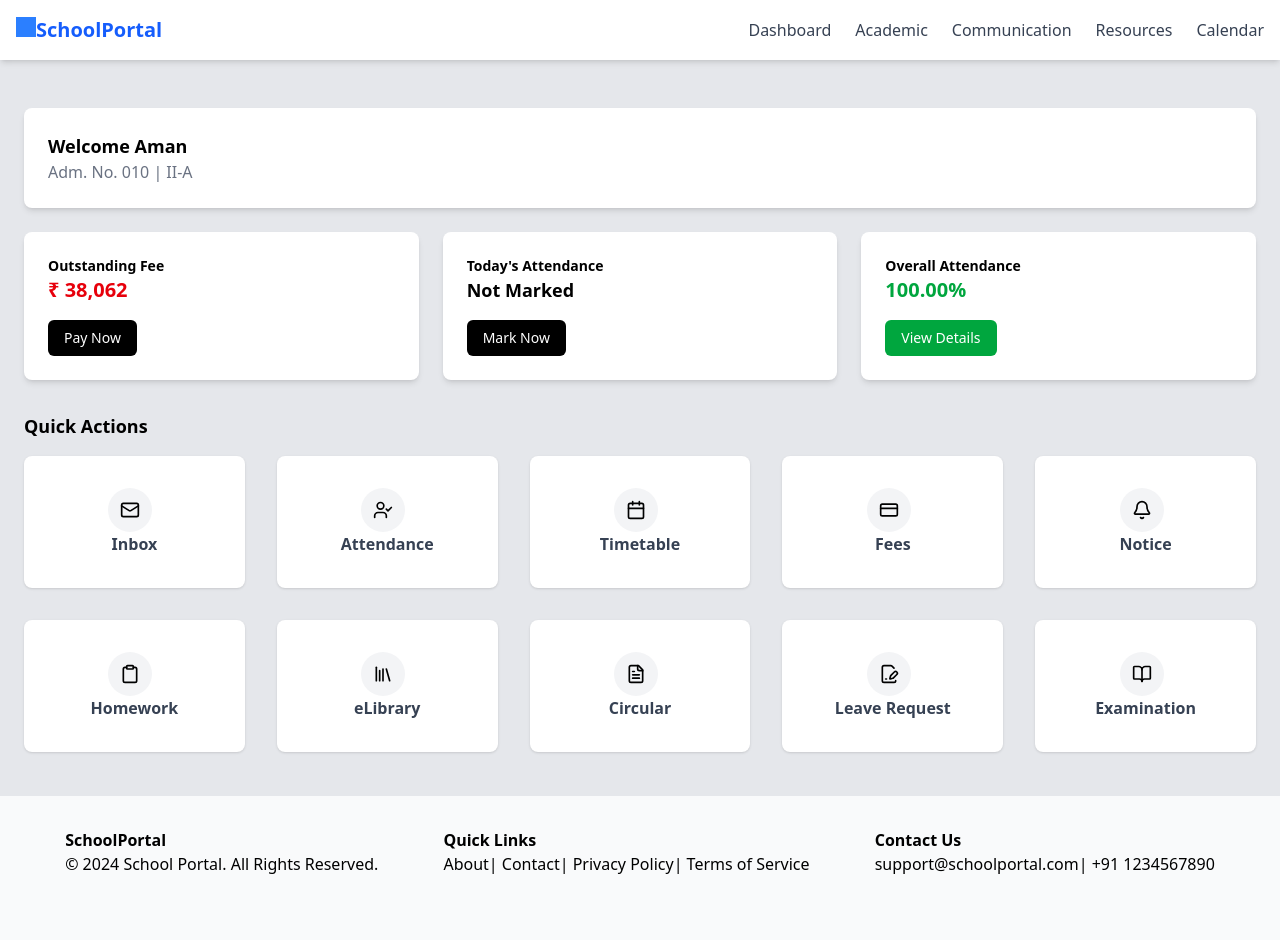
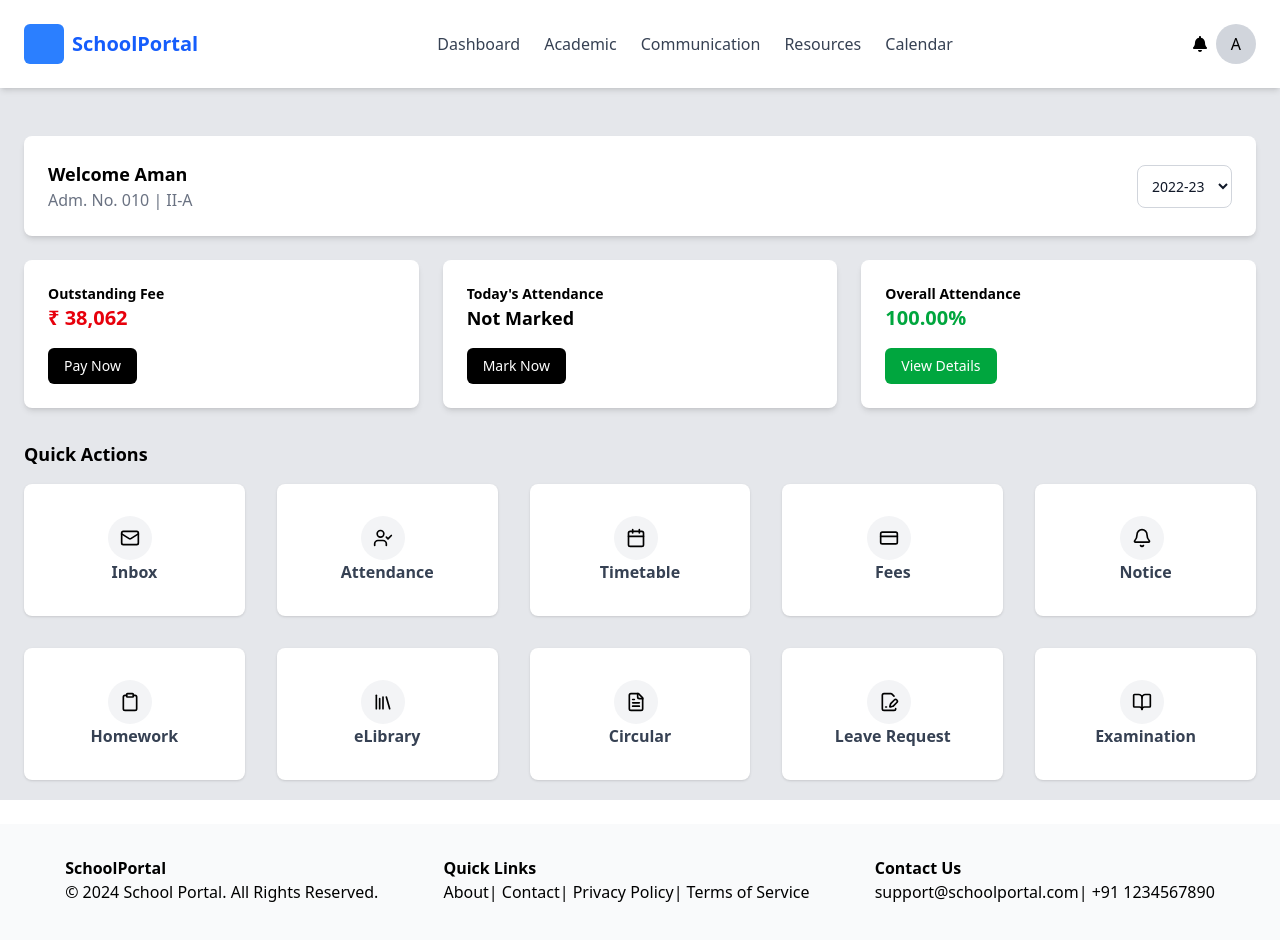
Before and after one commit to poojasihag/SchoolPortal_website, a React (Vite) app: page / in a window 1280 px wide. Shown: the top 940 px of the page. Built offline with nearby package versions, Linux system fonts and the light colour scheme.

Commit message:
ui completed

```diff
--- a/src/pages/Dashboard.tsx
+++ b/src/pages/Dashboard.tsx
@@ -1,8 +1,20 @@
 import { useState } from "react";
 import { Button } from "@/components/ui/button";
 import { Link } from "react-router-dom";
-import { Mail, Calendar, BookOpen, CreditCard, Bell, Clipboard, Library, FileText, UserCheck, FilePenLine } from "lucide-react";
+import {
+  Mail,
+  Calendar,
+  BookOpen,
+  CreditCard,
+  Bell,
+  Clipboard,
+  Library,
+  FileText,
+  UserCheck,
+  FilePenLine,
+} from "lucide-react";
 
+import { FaBell } from "react-icons/fa";
 export default function Dashboard() {
   const [attendanceMarked, setAttendanceMarked] = useState<boolean>(false);
 
@@ -21,23 +33,54 @@ export default function Dashboard() {
 
   return (
     <div className="w-full h-screen bg-gray-200 p-0 m-0">
-      <header className="flex justify-between items-center bg-white p-4 shadow-md">
-        <h1 className="text-xl font-bold text-blue-600">
-          <div className="h-5 w-5 inline-block bg-blue-500"></div>SchoolPortal
-        </h1>
-        <nav className="space-x-6">
-          <Link to="/" className="text-gray-700 hover:text-blue-500">Dashboard</Link>
-          <Link className="text-gray-700 hover:text-blue-500" to="/academic">Academic</Link>
-          <Link className="text-gray-700 hover:text-blue-500" to="/communication">Communication</Link>
-          <Link className="text-gray-700 hover:text-blue-500" to="/resources">Resources</Link>
-          <Link className="text-gray-700 hover:text-blue-500" to="/calender">Calendar</Link>
+      <header className="flex justify-between items-center bg-white p-6 shadow-md">
+        <div className="flex justify-center items-center gap-2">
+          <div className="h-10  w-10 rounded-md gap-2  inline-block  bg-blue-500"></div>
+          <h1 className="text-xl font-bold text-blue-600">SchoolPortal</h1>
+        </div>
+        <nav className="space-x-6 font-medium">
+          <Link to="/" className="text-gray-700 hover:text-blue-500">
+            Dashboard
+          </Link>
+          <Link className="text-gray-700 hover:text-blue-500" to="/academic">
+            Academic
+          </Link>
+          <Link
+            className="text-gray-700 hover:text-blue-500"
+            to="/communication"
+          >
+            Communication
+          </Link>
+          <Link className="text-gray-700 hover:text-blue-500" to="/resources">
+            Resources
+          </Link>
+          <Link className="text-gray-700 hover:text-blue-500" to="/calender">
+            Calendar
+          </Link>
         </nav>
+        <div className="flex justify-center items-center gap-2">
+          <FaBell className="inline-block gap-2" />
+          <div className="rounded-full bg-gray-300 flex justify-center items-center m-0 h-10 w-10">
+            A
+          </div>
+        </div>
       </header>
 
       <main className="mt-6 p-6">
-        <div className="bg-white p-6 shadow-md rounded-lg">
+        <div className="bg-white p-6 shadow-md rounded-lg flex justify-between items-center">
+          <div>
             <h2 className="text-lg font-semibold">Welcome Aman</h2>
             <p className="text-gray-500">Adm. No. 010 | II-A</p>
+          </div>
+          <select
+            name="cars"
+            id="cars"
+            className="border border-gray-300 text-gray-900 text-sm rounded-lg block p-2.5"
+          >
+            <option value="volvo">2022-23</option>
+            <option value="saab">2023-24</option>
+            <option value="opel">2024-25 </option>
+          </select>
         </div>
 
         <div className="grid grid-cols-3 gap-6 mt-6">
@@ -49,8 +92,13 @@ export default function Dashboard() {
 
           <div className="bg-white p-6 shadow-md rounded-lg">
             <h3 className="text-sm font-semibold">Today's Attendance</h3>
-            <p className="text-lg font-semibold">{attendanceMarked ? "Marked" : "Not Marked"}</p>
-            <Button className="mt-4 bg-black text-white" onClick={() => setAttendanceMarked(true)}>
+            <p className="text-lg font-semibold">
+              {attendanceMarked ? "Marked" : "Not Marked"}
+            </p>
+            <Button
+              className="mt-4 bg-black text-white"
+              onClick={() => setAttendanceMarked(true)}
+            >
               Mark Now
             </Button>
           </div>
@@ -58,7 +106,9 @@ export default function Dashboard() {
           <div className="bg-white p-6 shadow-md rounded-lg">
             <h3 className="text-sm font-semibold">Overall Attendance</h3>
             <p className="text-green-600 text-xl font-bold">100.00%</p>
-            <Button className="mt-4 bg-green-600 text-white">View Details</Button>
+            <Button className="mt-4 bg-green-600 text-white">
+              View Details
+            </Button>
           </div>
         </div>
 
@@ -66,8 +116,13 @@ export default function Dashboard() {
           <h3 className="text-lg font-semibold">Quick Actions</h3>
           <div className="grid grid-cols-5 gap-8 mt-4">
             {actions.map((action) => (
-              <div key={action.name} className="bg-white p-8 shadow-sm rounded-lg flex flex-col items-center justify-center space-x-2">
-                <div className="rounded-full bg-gray-100 p-3">{action.icon}</div>
+              <div
+                key={action.name}
+                className="bg-white p-8 shadow-sm rounded-lg flex flex-col items-center justify-center space-x-2"
+              >
+                <div className="rounded-full bg-gray-100 p-3">
+                  {action.icon}
+                </div>
                 <p className="text-gray-700 font-semibold">{action.name}</p>
               </div>
             ))}
@@ -75,7 +130,7 @@ export default function Dashboard() {
         </div>
       </main>
 
-      <footer className=" text-black flex bg-gray-50 justify-evenly items-center  pt-8 pb-16 mt-5 ">
+      <footer className=" text-black flex bg-gray-50 justify-evenly items-center  pt-8 pb-10 mt-5 ">
         <div>
           <h4 className="font-bold">SchoolPortal</h4>
           <p>&copy; 2024 School Portal. All Rights Reserved.</p>
@@ -88,8 +143,6 @@ export default function Dashboard() {
           <h4 className="font-bold">Contact Us</h4>
           <p>support@schoolportal.com| +91 1234567890</p>
         </div>
-
-
       </footer>
     </div>
   );
```
Lines whose indentation alone changed are shown as unchanged.
